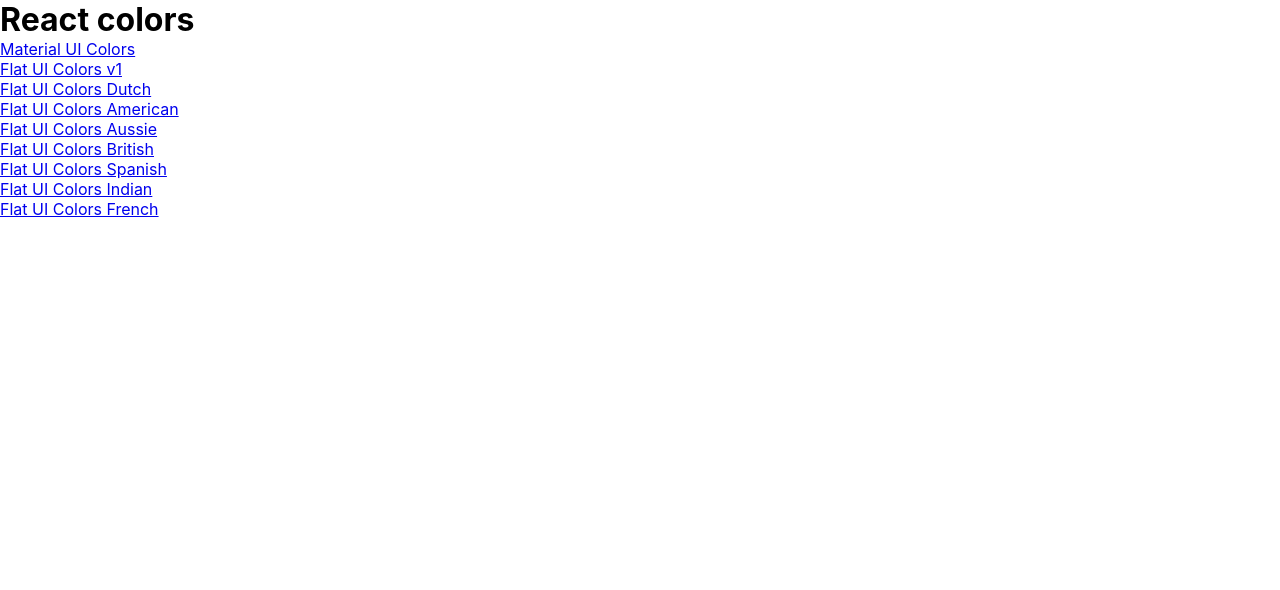
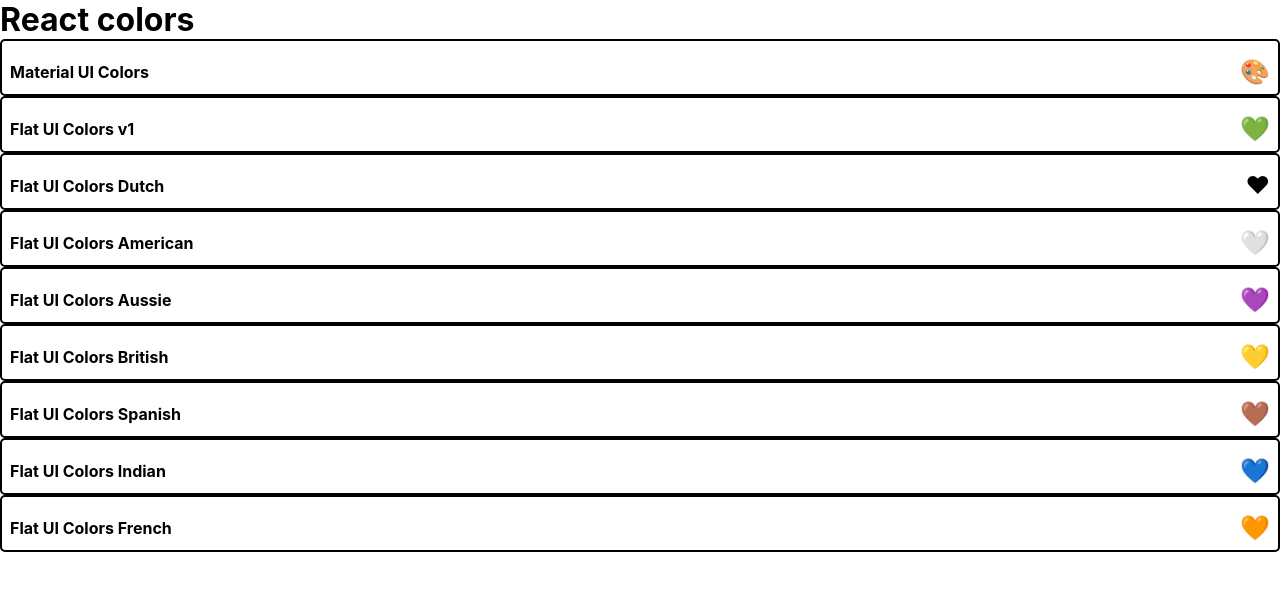
Before and after one commit to sachinjachak2001/color-app, a React (Create React App) app: page / in a window 1280 px wide. Shown: the top 590 px of the page. Built offline with nearby package versions, Linux system fonts and the light colour scheme.

Commit message:
started styling miniPalette with jss

```diff
--- a/package.json
+++ b/package.json
@@ -5,6 +5,7 @@
   "dependencies": {
     "@material-ui/core": "^4.12.1",
     "@material-ui/icons": "^4.11.2",
+    "@material-ui/styles": "^4.11.4",
     "@testing-library/jest-dom": "^5.14.1",
     "@testing-library/react": "^11.2.7",
     "@testing-library/user-event": "^12.8.3",
--- /dev/null
+++ b/src/MiniPalette.js
@@ -0,0 +1,45 @@
+import react from "react";
+import { withStyles } from "@material-ui/core/styles";
+import { Palette } from "@material-ui/icons";
+
+const styles = {
+  root: {
+    backgroundColor: "white",
+    border: "2px solid black",
+    borderRadius: "5px",
+    padding: "0.5rem",
+    position: "relative",
+    Overflow: "hidden",
+    "&:hover": {
+      cursor: "pointer",
+    },
+  },
+  colors: {
+    backgroundColor: "grey",
+  },
+  title: {
+    display: "flex",
+    justifyContent: "space-between",
+    alignItems: "center",
+    margin: "0",
+    color: "black",
+    paddingTop: "0.5rem",
+    fontSize: "1rem",
+    position: "relative",
+  },
+  emoji: { marginLeft: "0.5rem", fontSize: "1.5rem" },
+};
+
+function MiniPalette(props) {
+  const { classes, paletteName, emoji } = props;
+  return (
+    <div className={classes.root}>
+      <div className={classes.colors}></div>
+      <h5 className={classes.title}>
+        {paletteName} <span className={classes.emoji}>{emoji}</span>
+      </h5>
+    </div>
+  );
+}
+
+export default withStyles(styles)(MiniPalette);
--- a/src/Navbar.js
+++ b/src/Navbar.js
@@ -8,7 +8,6 @@
 import Slider from "rc-slider";
 import "rc-slider/assets/index.css";
 import "./Navbar.css";
-// import { VerticalAlignBottom } from "@material-ui/icons";
 
 class Navbar extends Component {
   constructor(props) {
--- a/src/PaletteList.js
+++ b/src/PaletteList.js
@@ -1,5 +1,6 @@
 import React, { Component } from "react";
 import seedColors from "./seedColors";
+import MiniPalette from "./MiniPalette";
 import { Link } from "react-router-dom";
 
 class PaletteList extends Component {
@@ -9,9 +10,7 @@
       <div>
         <h1>React colors</h1>
         {palettes.map((palette) => (
-          <p>
-            <Link to={`/palette/${palette.id}`}>{palette.paletteName}</Link>
-          </p>
+          <MiniPalette {...palette} />
         ))}
       </div>
     );
--- a/src/seedColors.js
+++ b/src/seedColors.js
@@ -28,7 +28,7 @@
   {
     paletteName: "Flat UI Colors v1",
     id: "flat-ui-colors-v1",
-    emoji: "🤙",
+    emoji: "💚",
     colors: [
       { name: "Turquoise", color: "#1abc9c" },
       { name: "Emerald", color: "#2ecc71" },
@@ -55,7 +55,7 @@
   {
     paletteName: "Flat UI Colors Dutch",
     id: "flat-ui-colors-dutch",
-    emoji: "🇳🇱",
+    emoji: "❤",
     colors: [
       { name: "Sunflower", color: "#FFC312" },
       { name: "Energos", color: "#C4E538" },
@@ -82,7 +82,7 @@
   {
     paletteName: "Flat UI Colors American",
     id: "flat-ui-colors-american",
-    emoji: "🇺🇸",
+    emoji: "🤍",
     colors: [
       { name: "LightGreenishBlue", color: "#55efc4" },
       { name: "FadedPoster", color: "#81ecec" },
@@ -109,7 +109,7 @@
   {
     paletteName: "Flat UI Colors Aussie",
     id: "flat-ui-colors-aussie",
-    emoji: "🏴",
+    emoji: "💜",
     colors: [
       { name: "Beekeeper", color: "#f6e58d" },
       { name: "SpicedNectarine", color: "#ffbe76" },
@@ -136,7 +136,7 @@
   {
     paletteName: "Flat UI Colors British",
     id: "flat-ui-colors-british",
-    emoji: "🇬🇧",
+    emoji: "💛",
     colors: [
       { name: "ProtossPylon", color: "#00a8ff" },
       { name: "Periwinkle", color: "#9c88ff" },
@@ -163,7 +163,7 @@
   {
     paletteName: "Flat UI Colors Spanish",
     id: "flat-ui-colors-spanish",
-    emoji: "🇪🇸",
+    emoji: "🤎",
     colors: [
       { name: "JacksonsPurple", color: "#40407a" },
       { name: "C64Purple", color: "#706fd3" },
@@ -190,7 +190,7 @@
   {
     paletteName: "Flat UI Colors Indian",
     id: "flat-ui-colors-indian",
-    emoji: "🇮🇳",
+    emoji: "💙",
     colors: [
       { name: "OrchidOrange", color: "#FEA47F" },
       { name: "SpiroDiscoBall", color: "#25CCF7" },
@@ -217,7 +217,7 @@
   {
     paletteName: "Flat UI Colors French",
     id: "flat-ui-colors-french",
-    emoji: "🇫🇷",
+    emoji: "🧡",
     colors: [
       { name: "FlatFlesh", color: "#fad390" },
       { name: "MelonMelody", color: "#f8c291" },
```
Also changed, not shown: 1 other file (tests, documents, lock files or other folders).
